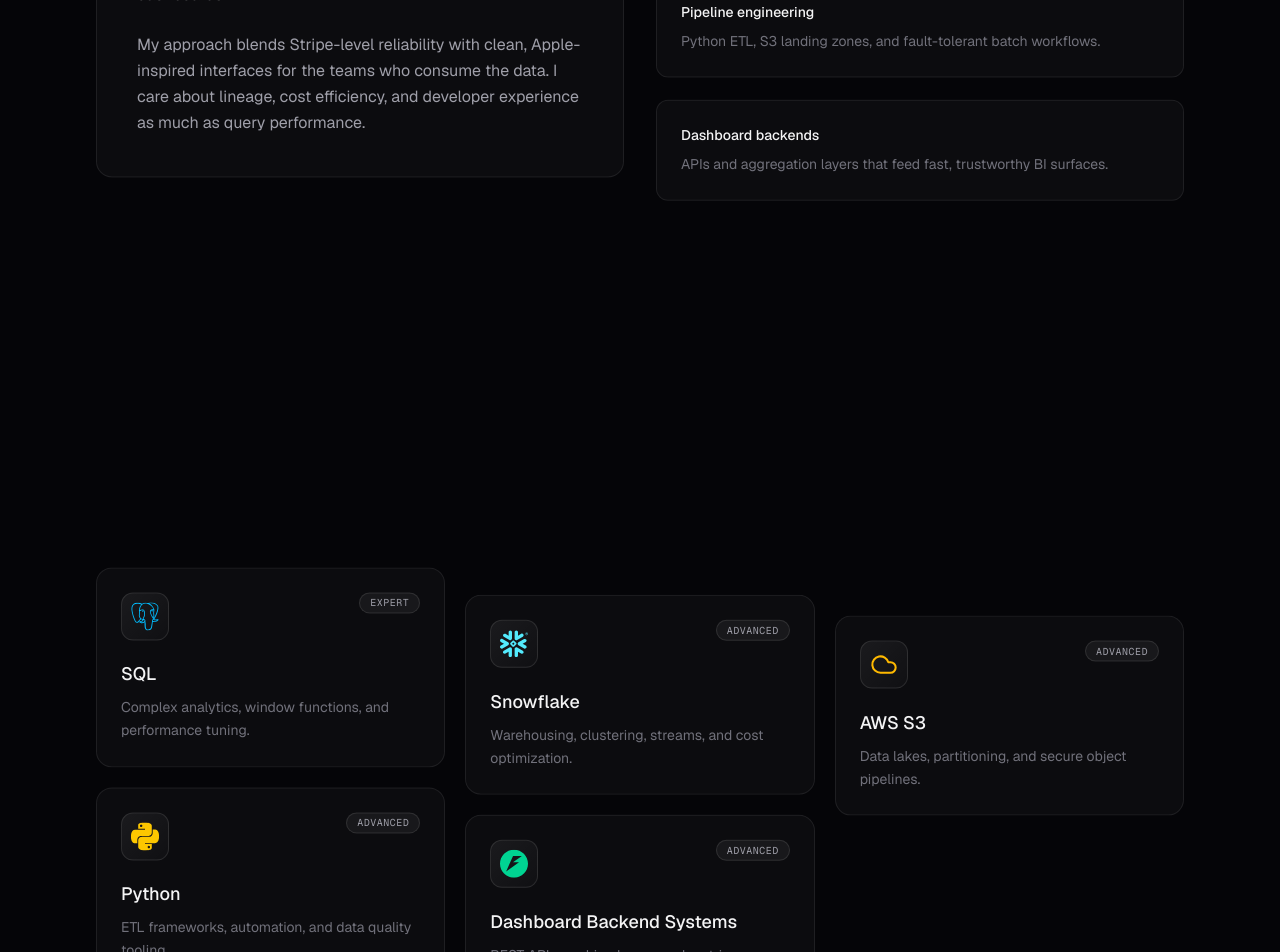
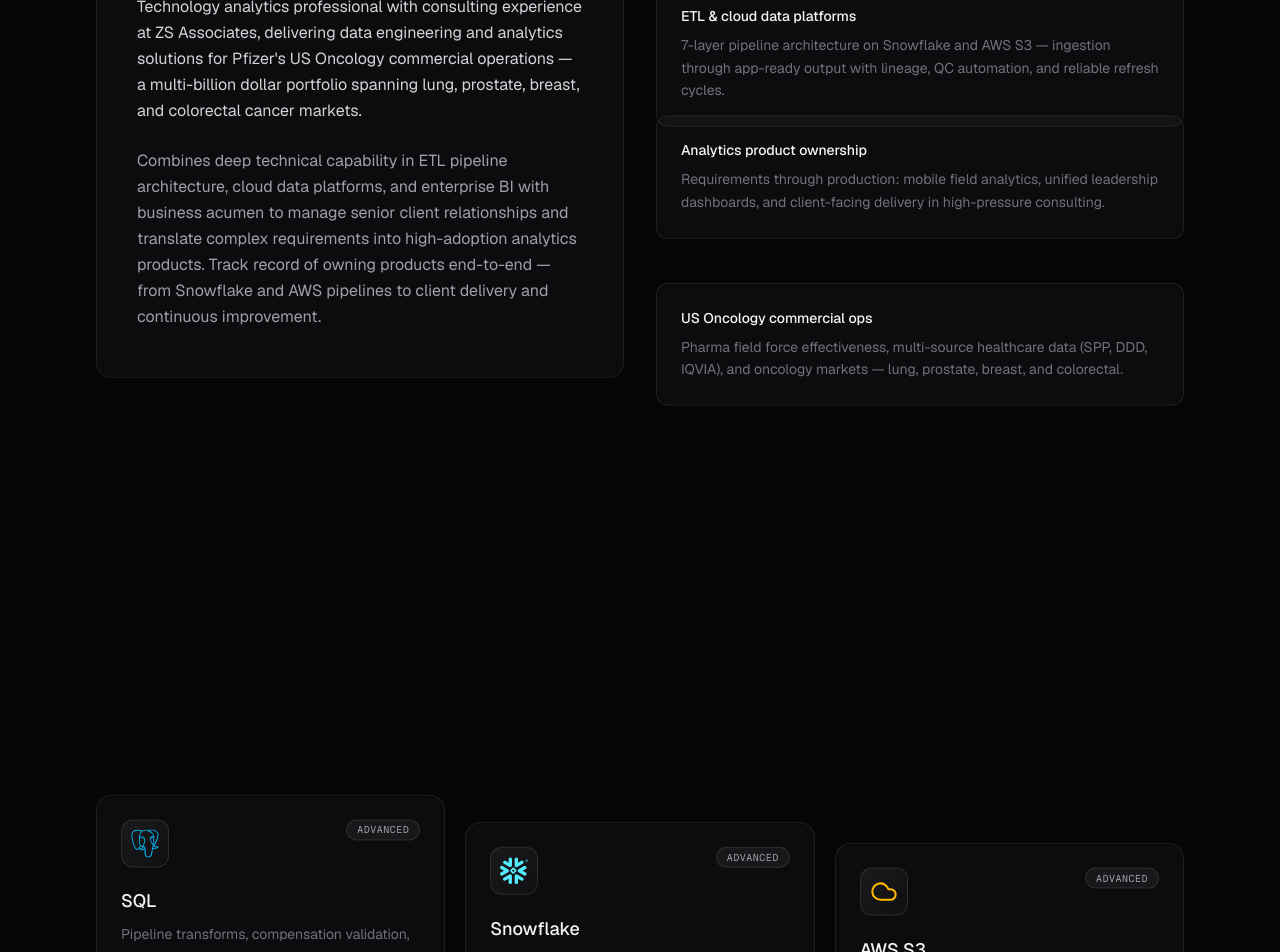
Before and after one commit to theharsh7/my-portfolio, a Next.js app: page / in a window 1280 px wide. Shown: the part 1600-2552 px from the top of the page. Built offline with nearby package versions, Linux system fonts and the light colour scheme.

Commit message:
updated portfolio

```diff
--- a/src/app/layout.tsx
+++ b/src/app/layout.tsx
@@ -13,9 +13,9 @@ const geistMono = Geist_Mono({
 });
 
 export const metadata: Metadata = {
-  title: "Data Engineer Portfolio",
+  title: "Harsh Chaudhary | Technology Analytics",
   description:
-    "Premium portfolio for a data engineer — pipelines, warehousing, and dashboard backend systems.",
+    "Technology analytics professional — ETL pipelines, Snowflake, AWS, and enterprise BI for Pfizer US Oncology at ZS Associates.",
 };
 
 export default function RootLayout({
--- a/src/components/About.tsx
+++ b/src/components/About.tsx
@@ -4,16 +4,16 @@ import { SectionHeading } from "./SectionHeading";
 
 const focusAreas = [
   {
-    title: "Warehouse & modeling",
-    desc: "Dimensional models, incremental loads, and governed marts in Snowflake.",
+    title: "ETL & cloud data platforms",
+    desc: "7-layer pipeline architecture on Snowflake and AWS S3 — ingestion through app-ready output with lineage, QC automation, and reliable refresh cycles.",
   },
   {
-    title: "Pipeline engineering",
-    desc: "Python ETL, S3 landing zones, and fault-tolerant batch workflows.",
+    title: "Analytics product ownership",
+    desc: "Requirements through production: mobile field analytics, unified leadership dashboards, and client-facing delivery in high-pressure consulting.",
   },
   {
-    title: "Dashboard backends",
-    desc: "APIs and aggregation layers that feed fast, trustworthy BI surfaces.",
+    title: "US Oncology commercial ops",
+    desc: "Pharma field force effectiveness, multi-source healthcare data (SPP, DDD, IQVIA), and oncology markets — lung, prostate, breast, and colorectal.",
   },
 ];
 
@@ -23,23 +23,25 @@ export function About() {
       <div className="container-main">
         <SectionHeading
           label="About"
-          title="Engineering data systems end to end"
-          description="From ingestion to insight — I design pipelines and platforms that stay fast, observable, and easy to evolve."
+          title="Professional summary"
+          description="Two years at ZS Associates delivering data engineering and analytics for Pfizer's US Oncology commercial operations."
         />
         <div className="grid gap-6 lg:grid-cols-2 lg:gap-8">
           <div data-gsap="reveal" className="glow-card rounded-2xl p-6 sm:p-8 lg:p-10">
             <p className="text-sm leading-relaxed text-zinc-300 sm:text-base">
-              I&apos;m a data engineer focused on building production-grade
-              analytics infrastructure. I work across the modern data stack —
-              warehousing in Snowflake, orchestration in Python, and cloud
-              storage on AWS — with a strong emphasis on SQL modeling and
-              backend systems that power internal dashboards.
+              Technology analytics professional with consulting experience at ZS
+              Associates, delivering data engineering and analytics solutions for
+              Pfizer&apos;s US Oncology commercial operations — a multi-billion
+              dollar portfolio spanning lung, prostate, breast, and colorectal
+              cancer markets.
             </p>
             <p className="mt-5 text-sm leading-relaxed text-zinc-400 sm:mt-6 sm:text-base">
-              My approach blends Stripe-level reliability with clean,
-              Apple-inspired interfaces for the teams who consume the data.
-              I care about lineage, cost efficiency, and developer experience
-              as much as query performance.
+              Combines deep technical capability in ETL pipeline architecture,
+              cloud data platforms, and enterprise BI with business acumen to
+              manage senior client relationships and translate complex
+              requirements into high-adoption analytics products. Track record of
+              owning products end-to-end — from Snowflake and AWS pipelines to
+              client delivery and continuous improvement.
             </p>
           </div>
           <ul className="flex flex-col gap-3 sm:gap-4">
--- a/src/components/Experience.tsx
+++ b/src/components/Experience.tsx
@@ -4,32 +4,15 @@ import { SectionHeading } from "./SectionHeading";
 
 const experience = [
   {
-    role: "Senior Data Engineer",
-    company: "FinTech Analytics Co.",
-    period: "2023 — Present",
+    role: "Senior Associate — Business Excellence & Technology Analytics",
+    company: "ZS Associates · US Oncology (Pfizer)",
+    location: "Gurugram, India",
+    period: "Aug 2023 – Jul 2025",
     highlights: [
-      "Led migration of legacy Redshift workloads to Snowflake, cutting query costs 40%.",
-      "Built Python-based ingestion from S3 with schema validation and alerting.",
-      "Designed dashboard backend serving 200+ internal users with sub-second loads.",
-    ],
-  },
-  {
-    role: "Data Engineer",
-    company: "Retail Insights Platform",
-    period: "2021 — 2023",
-    highlights: [
-      "Owned SQL transformation layer for 30+ dimensional models.",
-      "Implemented incremental pipelines processing 50M+ rows daily.",
-      "Partnered with analytics on self-serve metrics definitions and governance.",
-    ],
-  },
-  {
-    role: "Analytics Engineer",
-    company: "Growth SaaS Startup",
-    period: "2019 — 2021",
-    highlights: [
-      "Established dbt-style patterns and documentation for core business entities.",
-      "Automated reporting pipelines reducing manual spreadsheet work by 80%.",
+      "Embedded on ZS's Pfizer US Oncology engagement across PinPoint mobile analytics, the Business Review Dashboard, and incentive compensation programmes.",
+      "Owned data pipeline engineering, analytics product delivery, and end-to-end client engagement in a high-stakes consulting environment.",
+      "Operated independently with direct exposure to pharmaceutical commercial operations, field force effectiveness, and multi-source healthcare data (SPP, DDD, IQVIA).",
+      "Managed requirements gathering with Pfizer stakeholders through solution design, build, QC, production deployment, and ongoing iteration.",
     ],
   },
 ];
@@ -41,7 +24,7 @@ export function Experience() {
         <SectionHeading
           label="Experience"
           title="Where I've delivered impact"
-          description="Roles focused on scalable data infrastructure and cross-functional partnership."
+          description="Consulting at ZS Associates on Pfizer US Oncology — data engineering, product ownership, and client delivery."
         />
         <div className="relative md:pl-8" data-gsap="experience-list">
           <div
@@ -63,6 +46,7 @@ export function Experience() {
                         {job.role}
                       </h3>
                       <p className="text-sm text-blue-400/90">{job.company}</p>
+                      <p className="mt-1 text-xs text-zinc-500">{job.location}</p>
                     </div>
                     <time className="shrink-0 font-mono text-xs text-zinc-500">
                       {job.period}
--- a/src/components/Footer.tsx
+++ b/src/components/Footer.tsx
@@ -2,7 +2,7 @@ export function Footer() {
   return (
     <footer data-gsap="reveal" className="border-t border-white/5 py-6 sm:py-8">
       <div className="container-main flex flex-col items-center justify-between gap-3 text-center text-sm text-zinc-500 sm:flex-row sm:gap-4 sm:text-left">
-        <p>© {new Date().getFullYear()} Data Engineer Portfolio</p>
+        <p>© {new Date().getFullYear()} Harsh Chaudhary</p>
         <p className="font-mono text-xs">
           Next.js · Tailwind · Lenis · GSAP
         </p>
--- a/src/components/Hero.tsx
+++ b/src/components/Hero.tsx
@@ -5,13 +5,21 @@ import { HeroPipelineVisual } from "./HeroPipelineVisual";
 import { HeroRotatingLine } from "./HeroRotatingLine";
 import { useLenis } from "@/context/LenisContext";
 
-const techStack = ["SQL", "Snowflake", "AWS S3", "Python", "Dashboard APIs"];
+const techStack = [
+  "SQL",
+  "Snowflake",
+  "AWS S3",
+  "Python",
+  "Dataiku DSS",
+  "MicroStrategy",
+  "Tableau",
+];
 
 const stats = [
-  { value: "5+", label: "Years experience" },
-  { value: "50M+", label: "Rows / day" },
-  { value: "12+", label: "Live pipelines" },
-  { value: "99.9%", label: "Uptime" },
+  { value: "2+", label: "Years at ZS" },
+  { value: "500+", label: "Field users served" },
+  { value: "7", label: "Layer ETL pipeline" },
+  { value: "2024", label: "Pfizer Lead the Way Award" },
 ];
 
 export function Hero() {
@@ -41,7 +49,7 @@ export function Hero() {
               data-gsap="hero-label"
               className="mb-4 font-mono text-[10px] uppercase tracking-[0.2em] text-zinc-500 sm:mb-5 sm:text-xs"
             >
-              Data Engineer
+              Technology Analytics · Delhi · 25
             </p>
 
             <div
@@ -59,7 +67,7 @@ export function Hero() {
               data-gsap="hero-title"
               className="text-[2rem] font-semibold leading-[1.08] tracking-tight min-[400px]:text-[2.35rem] sm:text-5xl lg:text-[3.25rem] xl:text-7xl"
             >
-              <span className="block text-gradient">Data pipelines</span>
+              <span className="block text-gradient">Harsh Chaudhary</span>
               <span className="mt-1 block text-zinc-100">
                 <HeroRotatingLine />
               </span>
@@ -69,9 +77,10 @@ export function Hero() {
               data-gsap="hero-desc"
               className="mt-5 max-w-lg text-sm leading-relaxed text-zinc-400 sm:mt-7 sm:text-base lg:text-lg"
             >
-              I design warehouse architectures, ETL on AWS & Python, and
-              dashboard backends in Snowflake — so analytics teams ship metrics
-              they can trust.
+              Technology analytics professional with consulting experience at ZS
+              Associates — delivering data engineering and analytics for Pfizer
+              US Oncology commercial operations across Snowflake, AWS, and
+              enterprise BI.
             </p>
 
             <ul className="mt-5 flex flex-wrap gap-2 sm:mt-6">
--- a/src/components/HeroRotatingLine.tsx
+++ b/src/components/HeroRotatingLine.tsx
@@ -4,9 +4,9 @@ import { AnimatePresence, motion } from "framer-motion";
 import { useEffect, useState } from "react";
 
 const phrases = [
-  "built for scale.",
-  "trusted by teams.",
-  "optimized for cost.",
+  "owned end-to-end.",
+  "trusted by 500+ field users.",
+  "built on Snowflake & AWS.",
 ];
 
 export function HeroRotatingLine() {
--- a/src/components/Navbar.tsx
+++ b/src/components/Navbar.tsx
@@ -59,7 +59,7 @@ export function Navbar() {
           onClick={(e) => handleNav(e, "#")}
           className="text-sm font-semibold tracking-tight text-zinc-100"
         >
-          DE<span className="text-gradient-accent">.</span>
+          HC<span className="text-gradient-accent">.</span>
         </a>
 
         <ul className="hidden items-center gap-6 md:flex lg:gap-8">
--- a/src/components/Projects.tsx
+++ b/src/components/Projects.tsx
@@ -4,32 +4,28 @@ import { SectionHeading } from "./SectionHeading";
 
 const projects = [
   {
-    title: "Real-time metrics lakehouse",
-    tags: ["Snowflake", "S3", "Python"],
+    title: "PinPoint — Mobile Field Analytics Platform",
+    period: "Jan 2024 – Jul 2025",
+    tags: ["Snowflake", "AWS S3", "Python", "SQL"],
     description:
-      "Streaming-adjacent batch pipeline landing events in S3, transforming via Python, and syncing to Snowflake marts for sub-15min freshness.",
-    metric: "15 min SLA",
+      "Built a 7-layer ETL pipeline (Layer 0→6) ingesting SPP, DDD, and IQVIA vendor data into territory-scoped views for 500+ field users — Dollar Sales, TRX, NPS, Calls, Reach, and TEB across rolling and quarterly time frames.",
+    metric: "500+ users",
   },
   {
-    title: "Executive KPI dashboard API",
-    tags: ["SQL", "Dashboard Backend"],
+    title: "Business Review Dashboard — MicroStrategy",
+    period: "Jan 2025 – Jul 2025",
+    tags: ["Dataiku DSS", "MicroStrategy", "SQL"],
     description:
-      "Aggregated metrics layer with precomputed rollups and Redis caching — powering leadership dashboards with consistent definitions.",
-    metric: "<200ms p95",
+      "Solely architected backend data infrastructure in Dataiku DSS, consolidating 5+ Tableau dashboards into one unified MicroStrategy platform with standardised time filters and geographic hierarchies across all four oncology markets.",
+    metric: "5+ dashboards unified",
   },
   {
-    title: "Data quality observability",
-    tags: ["Python", "SQL"],
+    title: "Incentive Compensation — US Oncology Sales Force",
+    period: "Jul 2023 – Dec 2023",
+    tags: ["SQL", "Excel", "ZAIDYN®"],
     description:
-      "Automated contract tests, anomaly detection, and Slack alerts across 40+ critical tables with lineage-aware incident routing.",
-    metric: "40+ tables",
-  },
-  {
-    title: "Cost-aware warehouse optimizer",
-    tags: ["Snowflake", "SQL"],
-    description:
-      "Query tagging, warehouse auto-suspend policies, and monthly spend dashboards that reduced cloud warehouse spend significantly.",
-    metric: "40% savings",
+      "Administered IC competitions across lung, prostate, breast, and colorectal cancer markets on ZS's ZAIDYN® platform — validating compensation outputs and delivering HQ-level reporting for Pfizer's US Oncology sales hierarchy.",
+    metric: "4 oncology markets",
   },
 ];
 
@@ -39,10 +35,10 @@ export function Projects() {
       <div className="container-main">
         <SectionHeading
           label="Projects"
-          title="Selected work"
-          description="Production systems spanning ingestion, modeling, and the backends that surface insights."
+          title="Key workstreams at ZS"
+          description="Analytics products delivered for Pfizer US Oncology — from pipeline design through production and client iteration."
         />
-        <ul className="grid gap-4 sm:gap-6 md:grid-cols-2">
+        <ul className="grid gap-4 sm:gap-6 md:grid-cols-2 lg:grid-cols-3">
           {projects.map((project) => (
             <li
               key={project.title}
@@ -57,6 +53,9 @@ export function Projects() {
                   {project.metric}
                 </span>
               </div>
+              <p className="mt-2 font-mono text-[10px] uppercase tracking-wider text-zinc-600">
+                {project.period}
+              </p>
               <p className="mt-3 flex-1 text-sm leading-relaxed text-zinc-500 sm:mt-4">
                 {project.description}
               </p>
@@ -70,16 +69,17 @@ export function Projects() {
                   </li>
                 ))}
               </ul>
-              <button
-                type="button"
-                className="mt-4 inline-flex min-h-[44px] w-fit items-center gap-1 text-sm text-zinc-400 transition-all group-hover:gap-2 group-hover:text-zinc-200 sm:mt-6"
-              >
-                Case study
-                <span>→</span>
-              </button>
             </li>
           ))}
         </ul>
+        <p
+          data-gsap="reveal"
+          className="mt-6 text-center text-sm text-zinc-500 sm:mt-8"
+        >
+          PinPoint recognised with the Pfizer &ldquo;Lead the Way&rdquo; Award
+          (2024) · Near-real-time field insights replacing multi-day manual
+          reporting cycles
+        </p>
       </div>
     </section>
   );
--- a/src/components/SkillIcon.tsx
+++ b/src/components/SkillIcon.tsx
@@ -1,10 +1,12 @@
-import { Cloud } from "lucide-react";
 import {
-  SiFastapi,
-  SiPostgresql,
-  SiPython,
-  SiSnowflake,
-} from "react-icons/si";
+  BarChart3,
+  Cloud,
+  FileSpreadsheet,
+  GitBranch,
+  LayoutDashboard,
+  Workflow,
+} from "lucide-react";
+import { SiPostgresql, SiPython, SiSnowflake } from "react-icons/si";
 import type { IconType } from "react-icons";
 import type { LucideIcon } from "lucide-react";
 import type { SVGProps } from "react";
@@ -14,7 +16,11 @@ export type SkillId =
   | "snowflake"
   | "aws-s3"
   | "python"
-  | "dashboard";
+  | "dataiku"
+  | "microstrategy"
+  | "tableau"
+  | "etl"
+  | "excel";
 
 type SkillIconComponent =
   | IconType
@@ -26,7 +32,11 @@ const icons: Record<SkillId, SkillIconComponent> = {
   snowflake: SiSnowflake,
   "aws-s3": Cloud,
   python: SiPython,
-  dashboard: SiFastapi,
+  dataiku: Workflow,
+  microstrategy: LayoutDashboard,
+  tableau: BarChart3,
+  etl: GitBranch,
+  excel: FileSpreadsheet,
 };
 
 const brandColors: Record<SkillId, string> = {
@@ -34,8 +44,21 @@ const brandColors: Record<SkillId, string> = {
   snowflake: "text-cyan-300",
   "aws-s3": "text-amber-400",
   python: "text-yellow-400",
-  dashboard: "text-emerald-400",
+  dataiku: "text-orange-400",
+  microstrategy: "text-blue-400",
+  tableau: "text-emerald-400",
+  etl: "text-violet-400",
+  excel: "text-green-400",
 };
+
+const lucideIds: SkillId[] = [
+  "aws-s3",
+  "dataiku",
+  "microstrategy",
+  "tableau",
+  "etl",
+  "excel",
+];
 
 export function SkillIcon({
   id,
@@ -45,7 +68,7 @@ export function SkillIcon({
   className?: string;
 }) {
   const Icon = icons[id];
-  const isLucide = id === "aws-s3";
+  const isLucide = lucideIds.includes(id);
 
   return (
     <Icon
--- a/src/components/Skills.tsx
+++ b/src/components/Skills.tsx
@@ -12,32 +12,74 @@ const skills: {
   {
     id: "sql",
     name: "SQL",
-    level: "Expert",
-    description: "Complex analytics, window functions, and performance tuning.",
+    level: "Advanced",
+    description: "Pipeline transforms, compensation validation, and complex analytics across oncology commercial data.",
   },
   {
     id: "snowflake",
     name: "Snowflake",
     level: "Advanced",
-    description: "Warehousing, clustering, streams, and cost optimization.",
+    description: "Cloud data warehouse for multi-layer ETL — ingestion, transformation, and app-ready output with full lineage.",
   },
   {
     id: "aws-s3",
     name: "AWS S3",
     level: "Advanced",
-    description: "Data lakes, partitioning, and secure object pipelines.",
+    description: "Raw vendor file landing zones and object storage supporting end-to-end oncology data pipelines.",
   },
   {
     id: "python",
     name: "Python",
     level: "Advanced",
-    description: "ETL frameworks, automation, and data quality tooling.",
+    description: "ETL automation, QC checks, email alerting, and workflow orchestration across production refresh cycles.",
   },
   {
-    id: "dashboard",
-    name: "Dashboard Backend Systems",
+    id: "dataiku",
+    name: "Dataiku DSS",
     level: "Advanced",
-    description: "REST APIs, caching layers, and metrics aggregation.",
+    description: "Unified backend for MicroStrategy — automated ETL flows and extensible brand-market data models.",
+  },
+  {
+    id: "microstrategy",
+    name: "MicroStrategy",
+    level: "Advanced",
+    description: "Executive business review dashboard consolidating sales, market share, and competitor intelligence.",
+  },
+  {
+    id: "tableau",
+    name: "Tableau",
+    level: "Advanced",
+    description: "Supporting dashboards and field analytics alongside PinPoint mobile delivery.",
+  },
+  {
+    id: "etl",
+    name: "ETL / ELT Pipeline Design",
+    level: "Advanced",
+    description: "7-layer pipeline architecture with automated QC, scheduling, and error handling at every stage.",
+  },
+  {
+    id: "excel",
+    name: "Excel & PowerPoint",
+    level: "Advanced",
+    description: "Ad hoc reporting, compensation modelling, and client-facing HQ decks for stakeholder sign-off.",
+  },
+];
+
+const skillGroups = [
+  {
+    title: "Platform & automation",
+    items:
+      "Automated workflows · QC automation · Email alerting · Scheduling · Error handling",
+  },
+  {
+    title: "AI & GenAI",
+    items:
+      "LLM concepts · Copilot tools · Agentic AI awareness · AI use case identification · Data readiness for AI",
+  },
+  {
+    title: "Soft skills & domain",
+    items:
+      "Client relationship management · Senior stakeholder communication · Cross-functional collaboration · Healthcare & life sciences · US Oncology · SPP, DDD, IQVIA",
   },
 ];
 
@@ -47,8 +89,8 @@ export function Skills() {
       <div className="container-main">
         <SectionHeading
           label="Skills"
-          title="Tools I ship with daily"
-          description="A focused stack for reliable data platforms and the systems behind them."
+          title="Technical toolkit"
+          description="Data engineering, cloud platforms, enterprise BI, and the consulting skills behind high-adoption analytics products."
         />
         <ul className="grid gap-4 sm:grid-cols-2 sm:gap-5 lg:grid-cols-3">
           {skills.map((skill) => (
@@ -74,6 +116,20 @@ export function Skills() {
             </li>
           ))}
         </ul>
+        <ul className="mt-6 grid gap-3 sm:mt-8 sm:grid-cols-3 sm:gap-4">
+          {skillGroups.map((group) => (
+            <li
+              key={group.title}
+              data-gsap="reveal"
+              className="glow-card list-none rounded-xl p-5 sm:p-6"
+            >
+              <h3 className="text-sm font-medium text-zinc-100">{group.title}</h3>
+              <p className="mt-2 text-sm leading-relaxed text-zinc-500">
+                {group.items}
+              </p>
+            </li>
+          ))}
+        </ul>
       </div>
     </section>
   );
```
Also changed, not shown: src/components/Contact.tsx (+15 -11 lines).
